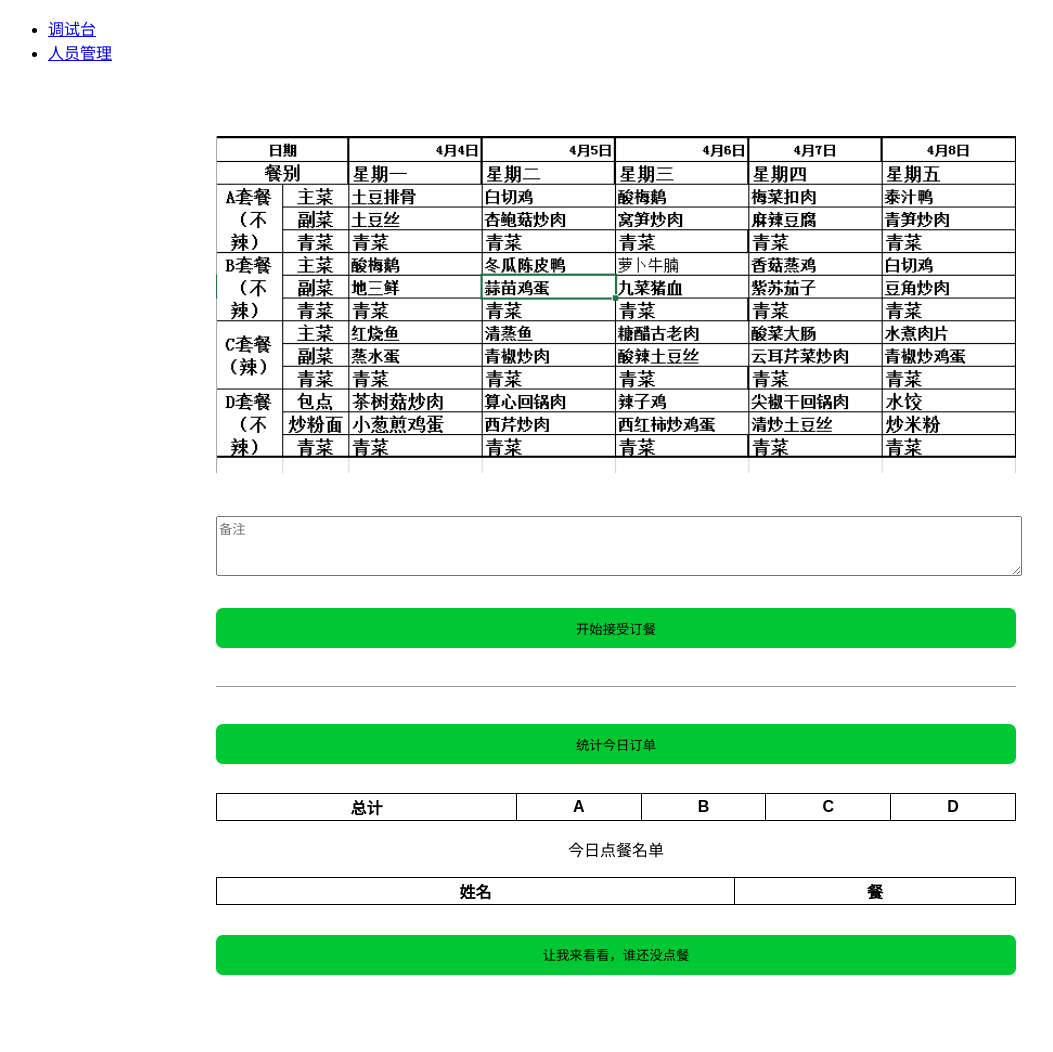
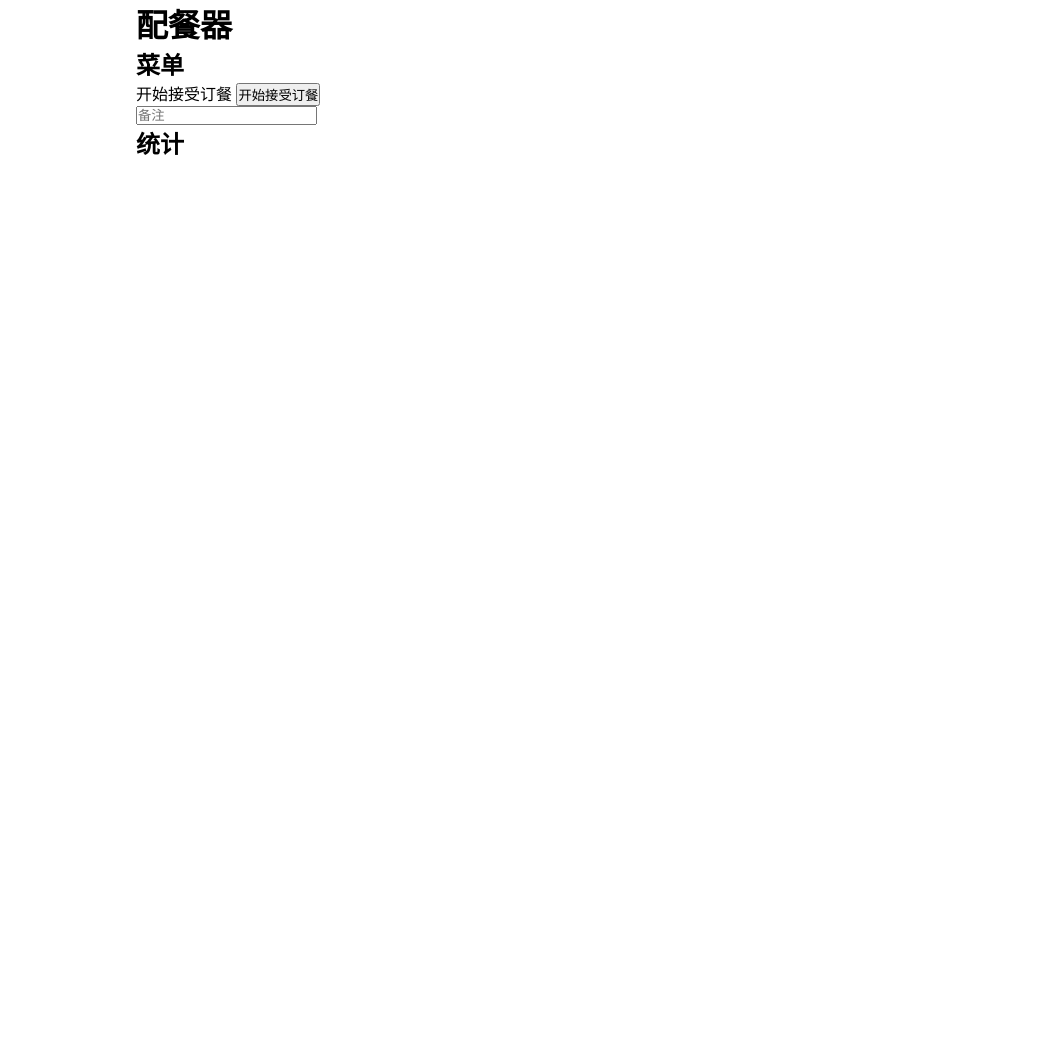
Before and after one commit to Yangholmes/orderMeal, a PHP site: page /manage/index.html in a window 1280 px wide. Shown: the whole page, without its empty margins (24-1077 px from the left). After the commit the page ends 155 px from the top, so only its background shows below. Run offline with PHP 8.4, Linux system fonts and the light colour scheme; lists and menus that the app fills with data are empty.

Commit message:
new manager UI designed~

```diff
--- a/manage/index.css
+++ b/manage/index.css
@@ -4,128 +4,12 @@ html{
 	width: 100%;
 }
 body{
-	width: 95%; height: 100%;
+	width: 960px; height: 100%;
 	margin: 0 auto;
-	font-family: "Microsoft YaHei", 微软雅黑, sans-serif;
+	font-family: "Microsoft YaHei", "微软雅黑", sans-serif;
 	font-size: 100%;
 }
 p,h1,h2,h3,h4,h5,h6,input,output{
 	padding: 0; margin: 0;
-	font-family: "Microsoft YaHei", 微软雅黑, sans-serif;
+	font-family: "Microsoft YaHei", "微软雅黑", sans-serif;
 }
-
-main{
-	margin: 3em .5em;
-	/* width: 100%; */
-}
-
-.gallery{
-	font-size: 1.5em;
-	width: 100%;
-}
-.gallery *{
-	margin: 1em 0;
-}
-.gallery div#menu-preview-touch{
-	margin: 0;
-}
-.gallery .mask{
-	background-color: rgba(0,0,0,0);
-	position: absolute;
-}
-.gallery .message{
-	color: rgba(220, 220, 220, 0);
-	position: absolute;
-	/* visibility: hidden; */
-	text-align: center;
-}
-.gallery img,
-.gallery form{
-	width:100%;
-}
-.gallery input,
-.gallery textarea{
-	width: 100%;
-}
-.gallery textarea{
-	height: 4em;
-}
-.gallery input[type="file"]{
-	position: absolute;
-	width: 0;
-	visibility: hidden;
-}
-.gallery input[type="submit"]{
-	height: 3em;
-	border: none;
-	border-radius: .5em;
-	background-color: rgb(0, 200, 50);
-}
-.gallery input[type="submit"]:hover{
-	background-color: rgb(0, 210, 55);
-}
-.gallery input[type="submit"]:active{
-	background-color: rgb(0, 180, 40);
-}
-.gallery::after{
-	content: '';
-	display: block;
-	border-bottom: solid 1px rgb(150,150,150);
-	margin: 1em 0;
-}
-
-.order{
-	width: 100%;
-}
-.order *{
-	margin: 1em 0;
-}
-.order input[type="button"]{
-	width: 100%;
-	height: 3em;
-	border: none;
-	border-radius: .5em;
-	background-color: rgb(0, 200, 50);
-}
-.order input[type="button"]:hover{
-	background-color: rgb(0, 210, 55);
-}
-.order input[type="button"]:active{
-	background-color: rgb(0, 180, 40);
-}
-.order table{
-	width: 100%;
-	border-collapse: collapse;
-	vertical-align: center;
-	text-align: center;
-}
-.order table caption{
-	margin: 0 0 1em 0;
-}
-.order table, th, td
-{
-	border: 1px solid black;
-}
-
-@media only screen and (min-width: 960px){
-	main{
-		max-width: 800px;
-		margin: 3em auto;
-	}
-}
-
-#menu-preview-touch{
-	cursor: pointer;
-}
-#menu-preview-touch .mask{
-	transition: background-color .5s;
-}
-#menu-preview-touch:hover .mask{
-	background-color: rgba(0,0,0,.5);
-}
-#menu-preview-touch .message{
-	transition: color .5s;
-}
-#menu-preview-touch:hover .message{
-	color: rgba(230, 230, 230, 1);
-}
--- a/manage/index.html
+++ b/manage/index.html
@@ -10,59 +10,36 @@
 
 	<body>
 		<header>
-			<nav>
-				<ul>
-					<li><a href="terminal/">调试台</a></li>
-					<li><a href="personnel-manage">人员管理</a></li>
-				</ul>
-			</nav>
+			<h1 id="manage-title">配餐器</h1>
 		</header>
 
+		<!-- main start -->
+		<main>
+			<!-- manage-menu start -->
+			<div id="manage-menu">
+				<h2 class="ancher">菜单</h2> <!-- title -->
+				<div class="yang-input-submit">
+						<label for="submit-menu">开始接受订餐</label>
+						<input type="submit" id="submit-menu" value="开始接受订餐">
+				</div>
+				<div class="yang-input-image" id="menu"></div>
+				<input type="text" placeholder="备注">
+			</div>
+			<!-- manage-menu end -->
 
-		<main>
-			<div class="gallery">
-				<form id="menu-form" enctype="multipart/form-data" action="submitMenu.php" method="post">
-					<div id="menu-preview-touch">
-						<div class="mask"></div>
-						<div class="message"><p>~点击选择菜单上传~</p></div>
-						<img id="menu-preview" src="img.png" />
-					</div>
-					<input type="file" id="choose-file" name="menu" accept="image/png,image/jpg" />
-					<textarea placeholder="备注" name="remarks"></textarea>
-					<input type="submit" id="submit-menu" value="开始接受订餐" />
-				</form>
+			<!-- manage-statistic start -->
+			<div id="manage-statistic">
+				<h2 class="ancher">统计</h2> <!-- title -->
+				<div id="booked">
+					<div class="yang-input-submit"></div>
+				</div>
+				<div id="unbooked">
+					<div class="yang-input-submit"></div>
+				</div>
 			</div>
-
-			<div class="order">
-				<input type="button" id="count-button" value="统计今日订单" />
-				<table id="count" class="count-table">
-					<tr>
-						<th>总计</th>
-						<th>A</th>
-						<th>B</th>
-						<th>C</th>
-						<th>D</th>
-					</tr>
-					<tr id="count-td">
-						<!-- <td></td> -->
-					</tr>
-				</table>
-				<table id="details" class="count">
-					<caption>今日点餐名单</caption>
-					<tr>
-						<th>姓名</th>
-						<th>餐</th>
-					</tr>
-					<tbody id="details-tb">
-						<!-- <td></td> -->
-					</tbody>
-				</table>
-
-				<input type="button" id="mostused-button" value="让我来看看，谁还没点餐" />
-				<table id="details" class="count">
-				</table>
-			</div>
+			<!-- manage-statistic end -->
 		</main>
+		<!-- main end -->
 
 		<script type="text/javascript" src="index.js"></script>
 	</body>
```
Also changed, not shown: manage/index-origin.css (added, +131 -0 lines), manage/index-origin.html (added, +70 -0 lines), 1 other file.
